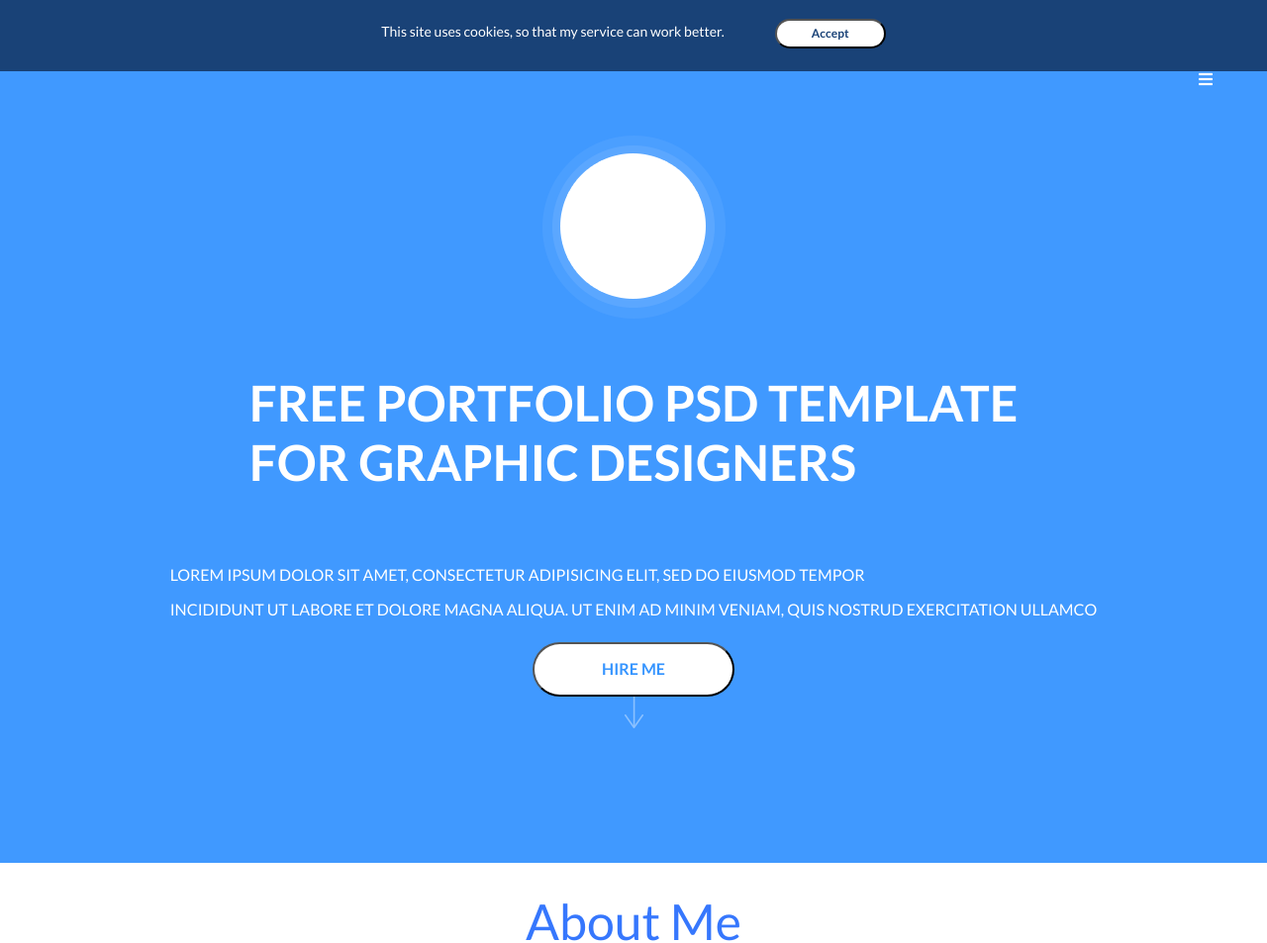
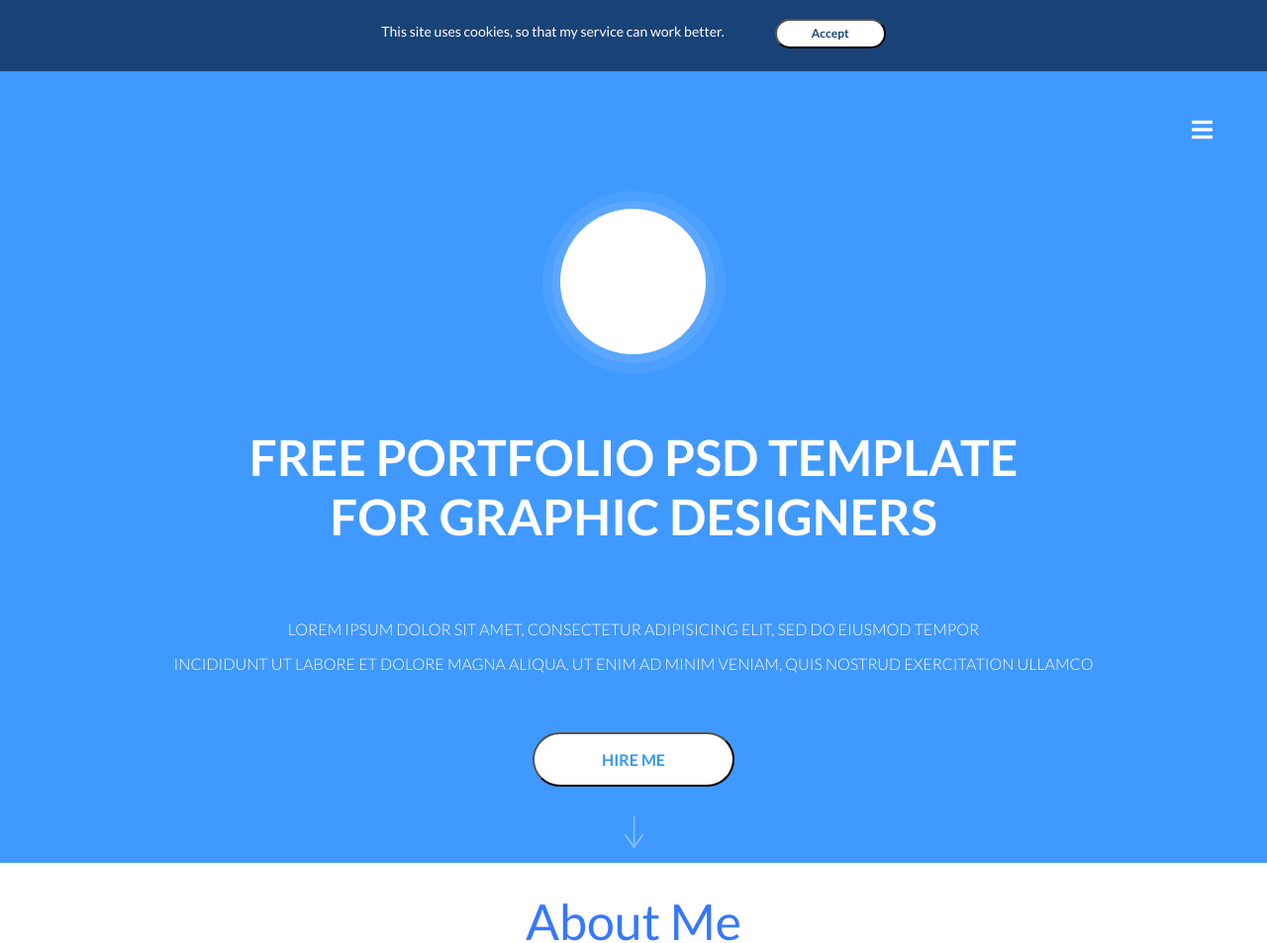
Before and after one commit to frontend-6/Apple, a plain HTML site: page index.html in a window 1280 px wide. Shown: the top 953 px of the page at 99% size. Drawn offline with Linux system fonts and the light colour scheme.

Commit message:
final push

```diff
--- a/css/style.css
+++ b/css/style.css
@@ -44,6 +44,8 @@
 }
 .portfolio__burger{
     color: white;
+    margin-top: 31px;
+    zoom: 1.5;
 }
 .portfolio__img{
     margin-top: 47px;
@@ -55,6 +57,7 @@
     font-weight: 900;
     line-height: 60px;
     text-transform: uppercase;
+    text-align: center;
 }
 .portfolio__btn>button{
     color: #3695ff;
@@ -67,6 +70,7 @@
     height: 55px;
     background-color: white;
     border-radius: 28px;
+    margin-top: 36px;
 }
 .portfolio__subtitle>p{
     color: white;
@@ -75,6 +79,10 @@
     font-weight: 300;
     line-height: 35px;
     text-transform: uppercase;
+    text-align: center;
+}
+.portfolio__link{
+    margin-top: 30px;
 }
 
 .col__h2 {
--- a/index.html
+++ b/index.html
@@ -8,13 +8,12 @@
     <title>Document</title>
     <link rel="stylesheet" href="https://use.fontawesome.com/releases/v5.7.2/css/all.css" integrity="sha384-fnmOCqbTlWIlj8LyTjo7mOUStjsKC4pOpQbqyi7RrhN7udi9RwhKkMHpvLbHG9Sr"
         crossorigin="anonymous">
-    <link href="https://fonts.googleapis.com/css?family=Lato:400,400i,700,700i" rel="stylesheet">
+    <link href="https://fonts.googleapis.com/css?family=Lato:400,400i,300,300i,700,700i" rel="stylesheet">
     <link rel="shortcut icon" href="favicon.ico" type="image/x-icon">
     <link rel="stylesheet" href="./css/normalize.css">
     <link rel="stylesheet" href="./css/utilities.css">
     <link rel="stylesheet" href="./css/grid.css">
     <link rel="stylesheet" href="./css/style.css">
-    <link href="https://fonts.googleapis.com/css?family=Lato" rel="stylesheet">
 </head>
 
 <body>
@@ -52,7 +51,7 @@
             <div class="row justify-content-center">
                 <div class="portfolio__btn"><button>hire me</button></div>
             </div>
-            <div class="row justify-content-center"><img src="img/Inteligentny-obiekt wektorowy.png" alt=""></div>
+            <div class="row justify-content-center"><a class="portfolio__link" href="#"><img src="img/Inteligentny-obiekt wektorowy.png" alt=""></a></div>
         </div>
     </div>
     <div class="container">
```
